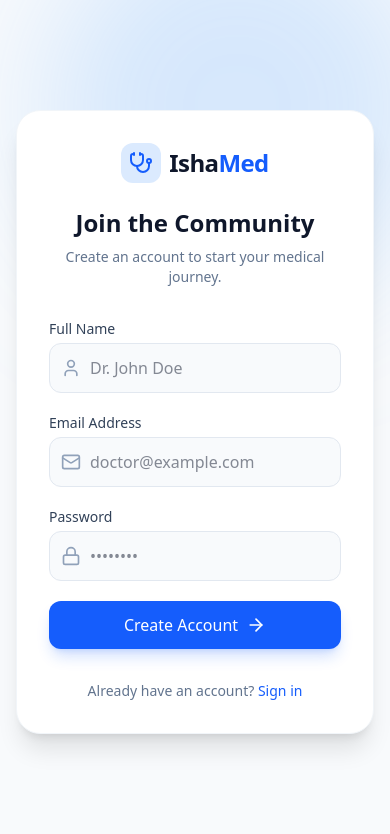
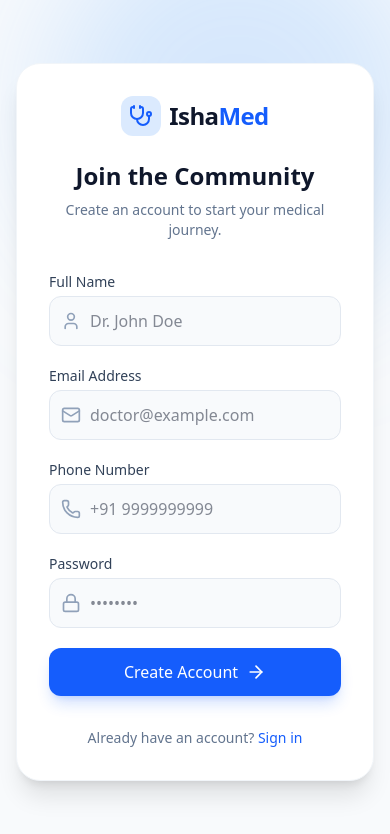
Before and after one commit to Divyanshu9470/ISHA-AI-Powered-Healthcare-Platform, a Next.js app: page /register in a window 390 px wide. Shown: the top 834 px of the page. Built offline with nearby package versions, Linux system fonts and the light colour scheme.

Commit message:
feat: add phone number field to student registration form and admin dashboard users table

```diff
--- a/app/(auth)/register/page.tsx
+++ b/app/(auth)/register/page.tsx
@@ -4,12 +4,13 @@ import { useState } from "react";
 import { useRouter } from "next/navigation";
 import Link from "next/link";
 import { motion } from "framer-motion";
-import { Stethoscope, Mail, Lock, User, ArrowRight, Loader2 } from "lucide-react";
+import { Stethoscope, Mail, Lock, User, ArrowRight, Loader2, Phone } from "lucide-react";
 
 export default function RegisterPage() {
   const router = useRouter();
   const [name, setName] = useState("");
   const [email, setEmail] = useState("");
+  const [phone, setPhone] = useState("");
   const [password, setPassword] = useState("");
   const [error, setError] = useState("");
   const [isLoading, setIsLoading] = useState(false);
@@ -25,7 +26,7 @@ export default function RegisterPage() {
         headers: {
           "Content-Type": "application/json",
         },
-        body: JSON.stringify({ name, email, password }),
+        body: JSON.stringify({ name, email, password, phone }),
       });
 
       if (!res.ok) {
@@ -109,6 +110,23 @@ export default function RegisterPage() {
           </div>
 
           <div>
+            <label className="block text-sm font-medium text-slate-700 mb-1">Phone Number</label>
+            <div className="relative">
+              <div className="absolute inset-y-0 left-0 pl-3 flex items-center pointer-events-none">
+                <Phone className="h-5 w-5 text-slate-400" />
+              </div>
+              <input
+                type="tel"
+                required
+                value={phone}
+                onChange={(e) => setPhone(e.target.value)}
+                className="block w-full pl-10 pr-3 py-3 border border-slate-200 rounded-xl focus:ring-2 focus:ring-blue-600 focus:border-transparent bg-slate-50 transition-all text-slate-900"
+                placeholder="+91 9999999999"
+              />
+            </div>
+          </div>
+
+          <div>
             <label className="block text-sm font-medium text-slate-700 mb-1">Password</label>
             <div className="relative">
               <div className="absolute inset-y-0 left-0 pl-3 flex items-center pointer-events-none">
--- a/app/admin/users/page.tsx
+++ b/app/admin/users/page.tsx
@@ -7,6 +7,7 @@ interface User {
     id: string;
     name: string | null;
     email: string;
+    phone: string | null;
     role: string;
     createdAt: string;
     _count: { enrollments: number };
@@ -110,6 +111,11 @@ export default function AdminUsersPage() {
                                                 <p className="text-xs text-muted-foreground">
                                                     {user.email}
                                                 </p>
+                                                {user.phone && (
+                                                    <p className="text-[10px] text-muted-foreground/85 mt-0.5 font-sans">
+                                                        📞 {user.phone}
+                                                    </p>
+                                                )}
                                             </div>
                                         </div>
                                     </td>
--- a/app/api/admin/users/route.ts
+++ b/app/api/admin/users/route.ts
@@ -20,6 +20,7 @@ export async function GET() {
                 id: true,
                 name: true,
                 email: true,
+                phone: true,
                 role: true,
                 createdAt: true,
                 _count: { select: { enrollments: true } },
--- a/app/api/auth/register/route.ts
+++ b/app/api/auth/register/route.ts
@@ -4,7 +4,7 @@ import bcrypt from "bcryptjs";
 
 export async function POST(req: Request) {
   try {
-    const { name, email, password } = await req.json();
+    const { name, email, password, phone } = await req.json();
 
     if (!email || !password) {
       return NextResponse.json(
@@ -31,6 +31,7 @@ export async function POST(req: Request) {
         name,
         email,
         password: hashedPassword,
+        phone: phone || null,
         role: "STUDENT",
       },
     });
```
Also changed, not shown: 1 other file (tests, documents, lock files or other folders).
